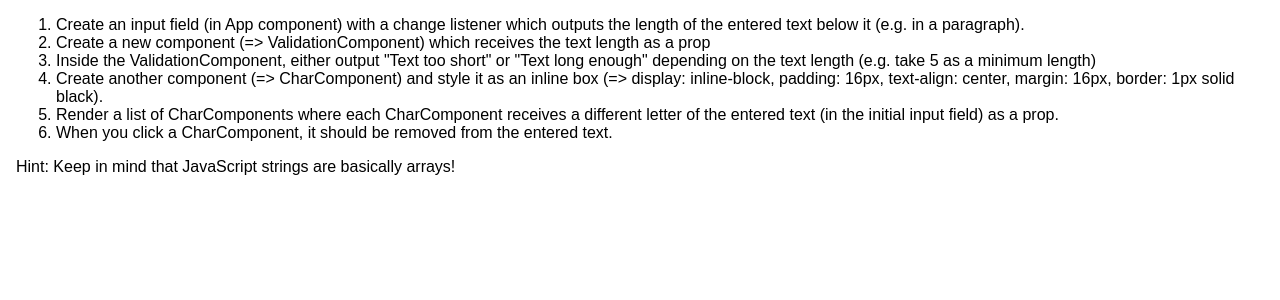
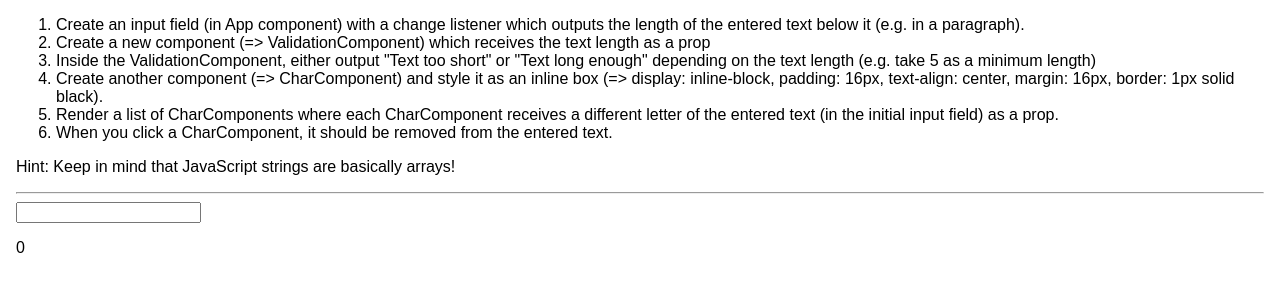
Before and after one commit to PaPa31/react-complete-guide, a React (Create React App) app: page / in a window 1280 px wide. Shown: the top 300 px of the page. Built offline with nearby package versions, Linux system fonts and the light colour scheme.

Commit message:
4.1 Create input field
	modified:   src/App.js

```diff
--- a/src/App.js
+++ b/src/App.js
@@ -2,6 +2,14 @@ import React, { Component } from "react";
 import "./App.css";
 
 class App extends Component {
+  state = {
+    userInput: "",
+  };
+  inputChangeHandler = (event) => {
+    this.setState({
+      userInput: event.target.value,
+    });
+  };
   render() {
     return (
       <div className="App">
@@ -36,6 +44,13 @@ class App extends Component {
           </li>
         </ol>
         <p>Hint: Keep in mind that JavaScript strings are basically arrays!</p>
+        <hr />
+        <input
+          type="text"
+          value={this.state.userInput}
+          onChange={(event) => this.inputChangeHandler(event)}
+        />
+        <p>{this.state.userInput.length}</p>
       </div>
     );
   }
```
